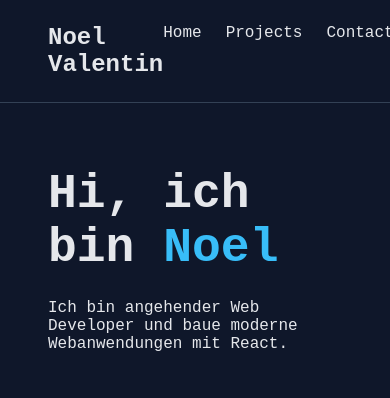
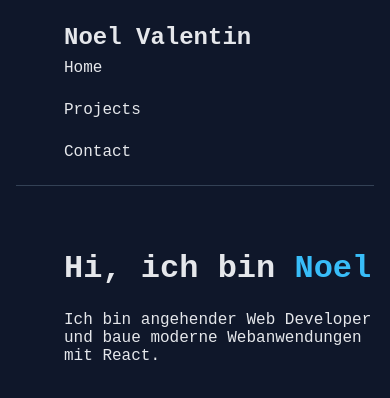
Before and after one commit to Esbree/MyWebsite, a React app: page / in a window 390 px wide. Shown: the top 398 px of the page. Built offline with nearby package versions, Linux system fonts and the light colour scheme; the HTML template or start-up script is replaced by a standard one.

Commit message:
refactor layout structure and styles for improved responsiveness and organization

```diff
--- a/src/App.jsx
+++ b/src/App.jsx
@@ -8,11 +8,13 @@ function App() {
   return (
     <>
       <Navbar />
-      <Routes>
+      <div className="container">
+        <Routes>
         <Route path="/" element={<Home />} />
         <Route path="/projects" element={<Projects />} />
         <Route path="/contact" element={<Contact />} />
       </Routes>
+      </div>
     </>
   )
 }
--- a/src/pages/Home.jsx
+++ b/src/pages/Home.jsx
@@ -1,12 +1,11 @@
 function Home() {
   return (
-    <section style={{ padding: '4rem 3rem' }}>
-      <h1 style={{ fontSize: '3rem' }}>
+    <section style={{ padding: '4rem 0' }}>
+      <h1 style={{ fontSize: '2rem' }}>
         Hi, ich bin <span style={{ color: '#38bdf8' }}>Noel</span>
       </h1>
       <p style={{ marginTop: '1.5rem', maxWidth: '600px' }}>
-         Ich bin angehender Web Developer und baue moderne Webanwendungen
-        mit React.
+        Ich bin angehender Web Developer und baue moderne Webanwendungen mit React.
       </p>
     </section>
   )
--- a/src/styles/main.css
+++ b/src/styles/main.css
@@ -14,3 +14,46 @@ a {
   color: inherit;
   text-decoration: none;
 }
+
+/* Mobile-First Grundlayout */
+body {
+  background-color: #0f172a;
+  color: #e5e7eb;
+  padding: 0 1rem;
+  margin: 0;
+}
+
+/* Container für Content mit max Breite */
+.container {
+  max-width: 900px;
+  margin-left: 1rem;
+  margin-right: auto;
+  padding-left: 2rem
+}
+
+/* Navigation flexbox */
+nav {
+  display: flex;
+  justify-content: space-between;
+  align-items: center;
+  padding: 1rem 0;
+  border-bottom: 1px solid #334155;
+}
+
+nav div {
+  display: flex;
+  gap: 1.5rem;
+}
+
+/* Mobile: Navbar links untereinander */
+@media (max-width: 600px) {
+  nav {
+    flex-direction: column;
+    align-items: flex-start;
+  }
+  nav div {
+    flex-direction: column;
+    gap: 1rem;
+    margin-top: 0.5rem;
+  }
+}
```
